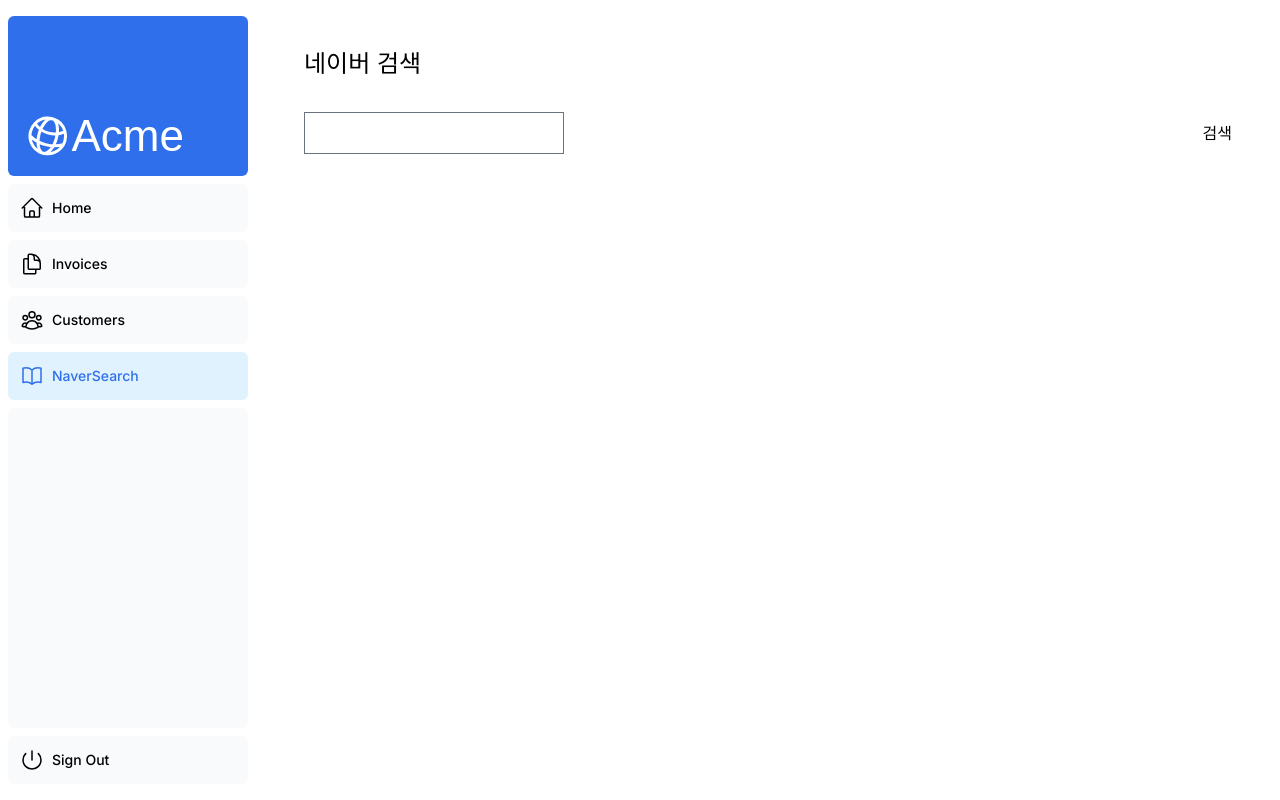
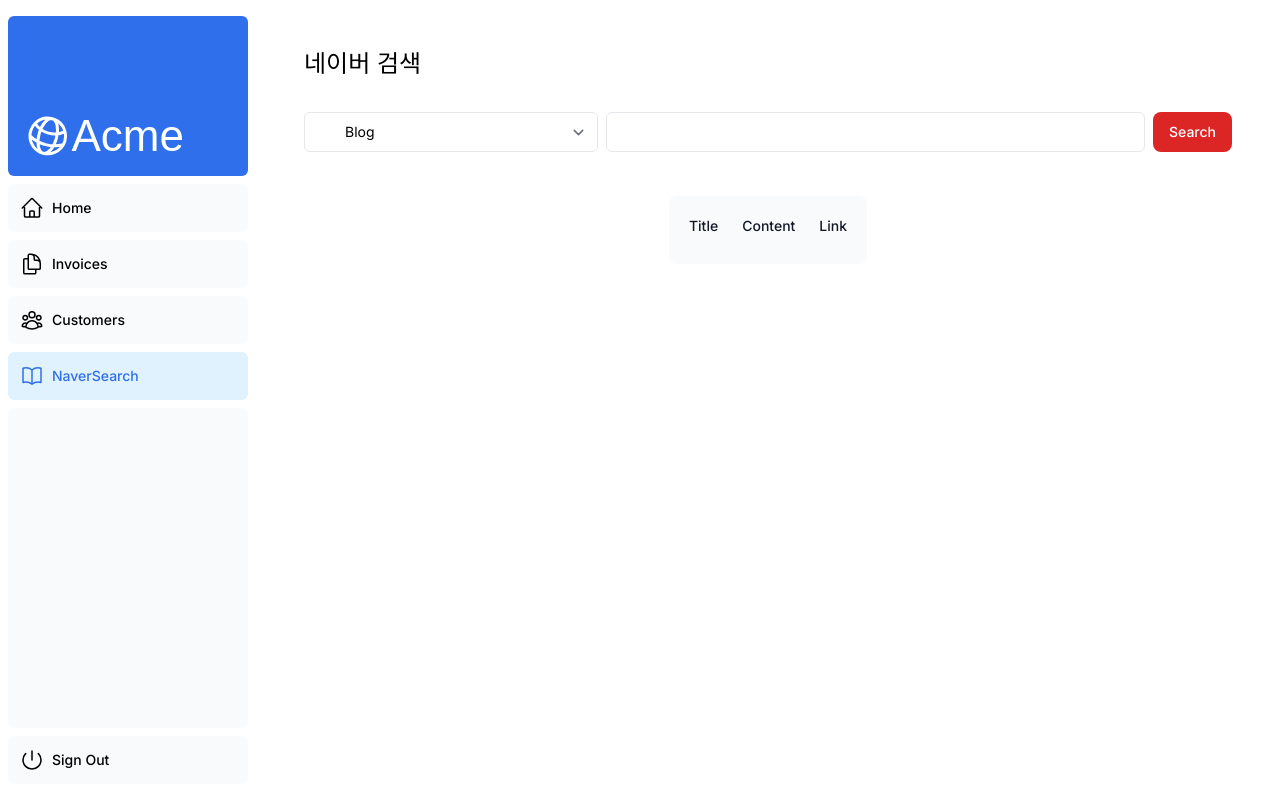
Before and after one commit to JeongSangMyeong/nextjs-dashboard, a Next.js app: page /dashboard/naver in a window 1280 px wide. Built offline with nearby package versions, Linux system fonts and the light colour scheme; a web font is replaced by a local one.

Commit message:
네이버 검색 API 추가 마무리

```diff
--- a/app/dashboard/naver/page.tsx
+++ b/app/dashboard/naver/page.tsx
@@ -1,24 +1,60 @@
 "use client";
 
+import { useEffect, useState, useCallback } from 'react';
 import { lusitana } from '@/app/ui/fonts';
-import { Suspense, useState } from 'react';
+import Pagination from '@/app/ui/naver/pagination';
+import SearchResultsTable from '@/app/ui/naver/table'; // 테이블 컴포넌트 임포트
 
 interface Item {
+    bloggername: string;
     title: string;
+    description: string;
+    link: string;
+    postdate: string;
+}
+
+interface SearchResults {
+    items: Item[];
+    total: number;
+    start: number;
 }
 
 export default function Home() {
     const [input, setInput] = useState('');
     const [results, setResults] = useState<Item[]>([]);
+    const [total, setTotal] = useState(0);
+    const [currentPage, setCurrentPage] = useState(1);
+    const [apiType, setApiType] = useState('blog'); // default는 블로그
 
-    const handleSearch = async () => {
-        const res = await fetch(`/api/search?query=${input}`);
+    const ITEMS_PER_PAGE = 10;  // 페이지 당 호출 개수
+
+    const handleSearch = async (page: number) => {
+        const start = (page - 1) * ITEMS_PER_PAGE + 1;
+        const res = await fetch(`/api/search?query=${encodeURIComponent(input)}&start=${start}&display=${ITEMS_PER_PAGE}&apiType=${apiType}`);
         const data = await res.json();
-        console.log("====================");
-        console.log(data);
-        console.log("====================");
-        setResults(data.items);
+        if (data.items) {
+            setResults(data.items);
+            setTotal(data.total);
+            setCurrentPage(page);
+            // console.log(data);
+        }
     };
+
+    const handleKeyPress = useCallback((e: KeyboardEvent) => {
+        if (e.key === 'Enter') {
+            handleSearch(1);
+        }
+    }, [handleSearch]);
+
+
+    useEffect(() => {
+        document.addEventListener('keypress', handleKeyPress);
+        return () => {
+            document.removeEventListener('keypress', handleKeyPress);
+        };
+    }, [handleKeyPress]);
+
+    const totalPages = Math.ceil(total / ITEMS_PER_PAGE);
 
     return (
         <div className="w-full">
@@ -26,17 +62,23 @@
                 <h1 className={`${lusitana.className} text-2xl`}>네이버 검색</h1>
             </div>
             <div className="mt-4 flex items-center justify-between gap-2 md:mt-8">
-                <input value={input} onChange={(e) => setInput(e.target.value)} />
-                <button onClick={handleSearch}>검색</button>
-
-
+                <select className="block w-1/2 rounded-md border border-gray-200 py-[9px] pl-10 text-sm outline-1" value={apiType} onChange={(e) => setApiType(e.target.value)}>
+                    <option value="blog">Blog</option>
+                    <option value="news">News</option>
+                    <option value="book">Book</option>
+                    <option value="cafearticle">카페 글</option>
+                    <option value="kin">지식인</option>
+                </select>
+                <input className='peer block w-full rounded-md border border-gray-200 py-[9px] pl-10 text-sm outline-2 placeholder:text-gray-500' value={input} onChange={(e) => setInput(e.target.value)} />
+                <button className='flex h-10 items-center rounded-lg bg-red-600 px-4 text-sm font-medium text-white transition-colors hover:bg-blue-500 focus-visible:outline focus-visible:outline-2 focus-visible:outline-offset-2 focus-visible:outline-blue-600' onClick={() => handleSearch(1)}>Search</button>
             </div>
             <div className="mt-5 flex w-full justify-center">
-                <ul>
-                    {results.map((item, index) => (
-                        <li key={index}>{item.title}</li>
-                    ))}
-                </ul>
+                <SearchResultsTable results={results} currentPage={currentPage} />
+            </div>
+            <div className="mt-5 flex w-full justify-center">
+                {totalPages > 1 && (
+                    <Pagination totalPages={totalPages} currentPage={currentPage} onPageChange={handleSearch} itemsPerPage={ITEMS_PER_PAGE} />
+                )}
             </div>
         </div>
     );
--- a/app/lib/utils.ts
+++ b/app/lib/utils.ts
@@ -1,4 +1,5 @@
 import { Revenue } from './definitions';
+import React from 'react';
 
 export const formatCurrency = (amount: number) => {
   return (amount / 100).toLocaleString('en-US', {
@@ -67,3 +68,8 @@
     totalPages,
   ];
 };
+
+// HTML 변환 함수
+export const parseHTML = (html: string) => {
+  return { __html: html };
+};
--- a/app/ui/invoices/pagination.tsx
+++ b/app/ui/invoices/pagination.tsx
@@ -9,7 +9,7 @@
 export default function Pagination({ totalPages }: { totalPages: number }) {
   // NOTE: comment in this code when you get to this point in the course
   const pathname = usePathname();
-  const searchParams = useSearchParams();
+  const searchParams = useSearchParams() || new URLSearchParams();
   const currentPage = Number(searchParams.get('page')) || 1;
 
   const createPageURL = (pageNumber: number | string) => {
--- /dev/null
+++ b/app/ui/naver/pagination.tsx
@@ -0,0 +1,113 @@
+'use client';
+
+import { ArrowLeftIcon, ArrowRightIcon } from '@heroicons/react/24/outline';
+import clsx from 'clsx';
+
+interface PaginationProps {
+    totalPages: number;
+    currentPage: number;
+    onPageChange: (page: number) => void;
+    itemsPerPage: number;
+}
+
+export default function Pagination({ totalPages, currentPage, onPageChange, itemsPerPage }: PaginationProps) {
+    // 페이지 번호들을 생성합니다 (최대 5개 표시).
+    const maxPagesToShow = 5;
+    let startPage = Math.max(currentPage - 2, 1);
+    let endPage = startPage + maxPagesToShow - 1;
+    if (endPage > totalPages) {
+        endPage = totalPages;
+        startPage = Math.max(endPage - maxPagesToShow + 1, 1);
+    }
+
+    const pages = Array.from({ length: (endPage - startPage + 1) }, (_, i) => startPage + i);
+
+    const handlePageClick = (pageNumber: number) => {
+        if (pageNumber !== currentPage) {
+            onPageChange(pageNumber);
+        }
+    };
+
+    return (
+        <div className="inline-flex">
+            <PaginationArrow
+                direction="left"
+                onClick={() => handlePageClick(currentPage - 1)}
+                isDisabled={currentPage <= 1}
+            />
+
+            <div className="flex -space-x-px">
+                {pages.map((page) => (
+                    <PaginationNumber
+                        key={page}
+                        page={page}
+                        isActive={currentPage === page}
+                        onClick={() => handlePageClick(page)}
+                    />
+                ))}
+            </div>
+
+            <PaginationArrow
+                direction="right"
+                onClick={() => handlePageClick(currentPage + 1)}
+                isDisabled={currentPage >= totalPages}
+            />
+        </div>
+    );
+}
+
+function PaginationNumber({
+    page,
+    isActive,
+    onClick,
+}: {
+    page: number;
+    isActive: boolean;
+    onClick: () => void;
+}) {
+    const className = clsx(
+        'flex h-10 w-10 items-center justify-center text-sm border',
+        {
+            'z-10 bg-blue-600 border-blue-600 text-white': isActive,
+            'hover:bg-gray-100 cursor-pointer': !isActive,
+        },
+    );
+
+    return (
+        <div onClick={onClick} className={className}>
+            {page}
+        </div>
+    );
+}
+
+function PaginationArrow({
+    direction,
+    onClick,
+    isDisabled,
+}: {
+    direction: 'left' | 'right';
+    onClick: () => void;
+    isDisabled: boolean;
+}) {
+    const className = clsx(
+        'flex h-10 w-10 items-center justify-center rounded-md border',
+        {
+            'text-gray-300': isDisabled,
+            'hover:bg-gray-100 cursor-pointer': !isDisabled,
+            'mr-2 md:mr-4': direction === 'left',
+            'ml-2 md:ml-4': direction === 'right',
+        },
+    );
+
+    const icon = direction === 'left' ? (
+        <ArrowLeftIcon className="w-4" />
+    ) : (
+        <ArrowRightIcon className="w-4" />
+    );
+
+    return (
+        <div className={className} onClick={!isDisabled ? onClick : undefined}>
+            {icon}
+        </div>
+    );
+}
--- /dev/null
+++ b/app/ui/naver/table.tsx
@@ -0,0 +1,44 @@
+import { parseHTML } from '@/app/lib/utils';
+
+interface Item {
+    bloggername: string;
+    title: string;
+    description: string;
+    link: string;
+    postdate: string;
+}
+
+export default function SearchResultsTable({ results, currentPage }: { results: Item[], currentPage: number }) {
+    return (
+        <div className="mt-6 flow-root">
+            <div className="inline-block min-w-full align-middle">
+                <div className="rounded-lg bg-gray-50 p-2 md:pt-0">
+                    <table className="min-w-full table-fixed text-gray-900">
+                        <thead className="rounded-lg text-left text-sm font-normal">
+                            <tr>
+                                {/* <th scope="col" className="w-1/5 px-4 py-5 font-medium sm:pl-6">블로거 명</th> */}
+                                <th scope="col" className="w-2/6 px-3 py-5 font-medium">Title</th>
+                                <th scope="col" className="w-2/6 px-3 py-5 font-medium">Content</th>
+                                <th scope="col" className="w-2/6 px-3 py-5 font-medium">Link</th>
+                                {/* <th scope="col" className="w-1/5 px-3 py-5 font-medium">작성일</th> */}
+                            </tr>
+                        </thead>
+                        <tbody className="bg-white">
+                            {results.map((item, index) => (
+                                <tr key={index} className="border-b py-3 text-sm last-of-type:border-none [&:first-child>td:first-child]:rounded-tl-lg [&:first-child>td:last-child]:rounded-tr-lg [&:last-child>td:first-child]:rounded-bl-lg [&:last-child>td:last-child]:rounded-br-lg">
+                                    {/* <td className="whitespace-normal py-3 pl-6 pr-3">{item.bloggername}</td> */}
+                                    <td className="whitespace-normal px-3 py-3" dangerouslySetInnerHTML={{ __html: item.title }}></td>
+                                    <td className="whitespace-normal px-3 py-3" dangerouslySetInnerHTML={{ __html: item.description }}></td>
+                                    <td className="whitespace-normal px-3 py-3">
+                                        <a href={item.link} className="text-blue-500 hover:underline" target="_blank" rel="noopener noreferrer">{item.link}</a>
+                                    </td>
+                                    {/* <td className="whitespace-normal px-3 py-3">{item.postdate}</td> */}
+                                </tr>
+                            ))}
+                        </tbody>
+                    </table>
+                </div>
+            </div>
+        </div>
+    );
+}
--- a/pages/api/search.js
+++ b/pages/api/search.js
@@ -1,10 +1,12 @@
 import axios from 'axios';
 
 export default async (req, res) => {
-    const { query } = req.query;
+    const { query, start, apiType } = req.query;
+    const apiUrl = `https://openapi.naver.com/v1/search/${apiType}.json`
+
     try {
-        const { data } = await axios.get(`https://openapi.naver.com/v1/search/blog.json`, {
-            params: { query: query, display: 10 },
+        const { data } = await axios.get(apiUrl, {
+            params: { query: query, start: start, display: 10 },
             headers: {
                 'X-Naver-Client-Id': process.env.NAVER_CLIENT_ID,
                 'X-Naver-Client-Secret': process.env.NAVER_CLIENT_SECRET
```
